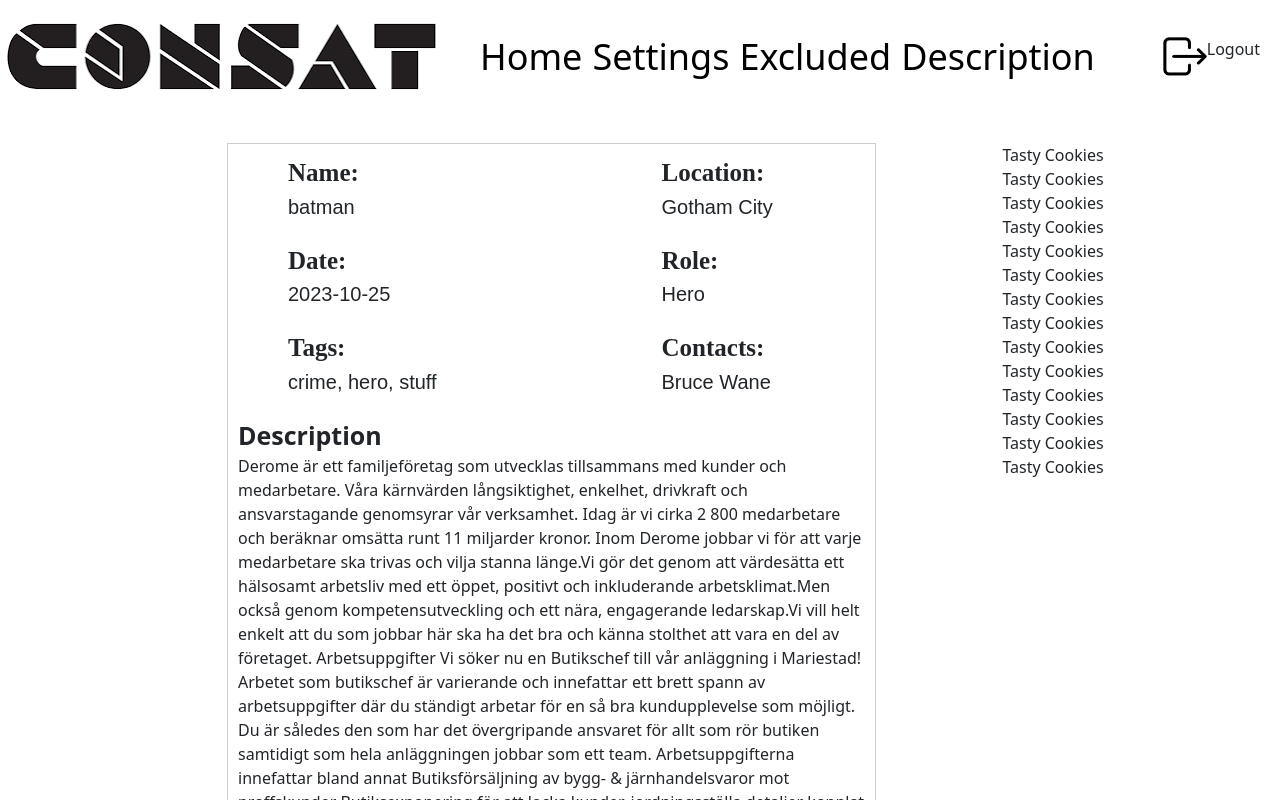
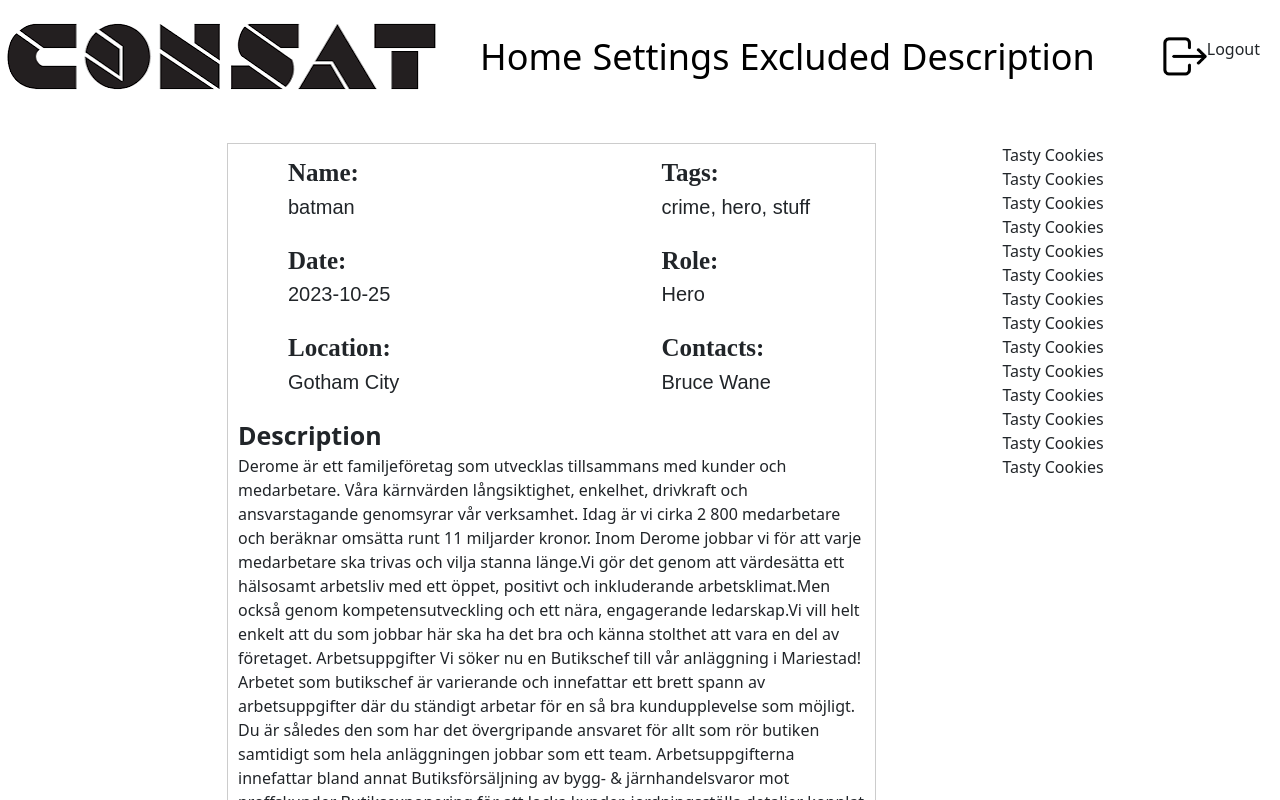
Before and after one commit to Vellethe/LIA, a React (Create React App) app in the folder React/ClientApp/: page /description in a window 1280 px wide. Shown: the top 800 px of the page. Built offline with nearby package versions, Linux system fonts and the light colour scheme.

Commit message:
placement changes

```diff
--- a/React/ClientApp/src/components/Description.js
+++ b/React/ClientApp/src/components/Description.js
@@ -25,9 +25,10 @@ export const DescriptionPage = () => {
                                 <p className={styles.value}>{job.name}</p>
                             </div>
                             <div className={styles.row}>
-                                <p className={styles.label2}>Location:</p>
-                                <p className={styles.value2}>{job.location}</p>
+                                <p className={styles.label2}>Tags:</p>
+                                <p className={styles.value2}>{parseTags(job.tags)}</p>
                             </div>
+
                         </div>
 
                         <div className={styles.grid}>
@@ -43,8 +44,8 @@ export const DescriptionPage = () => {
 
                         <div className={styles.grid}>
                             <div className={styles.row}>
-                                <p className={styles.label}>Tags:</p>
-                                <p className={styles.value}>{parseTags(job.tags)}</p>
+                                <p className={styles.label}>Location:</p>
+                                <p className={styles.value}>{job.location}</p>
                             </div>
                             <div className={styles.row}>
                                 <p className={styles.label2}>Contacts:</p>
--- a/React/ClientApp/src/components/Table.js
+++ b/React/ClientApp/src/components/Table.js
@@ -25,7 +25,7 @@ export function Table({ data }) {
                             </div>
                             <div className={`${styles.box} ${styles.star}`}>
                                 <input type="checkbox" />
-                                <p>Favorite</p>
+                                <label htmlFor="favorite">Favorite</label>
                             </div>
                             <div className={styles.textDate}>{formatDate(job.postDate)}</div>
                         </div>
```
